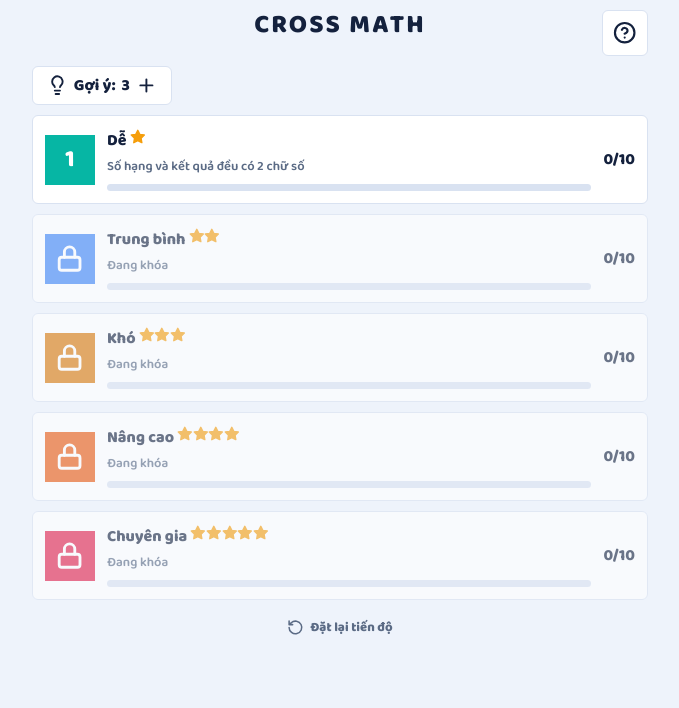
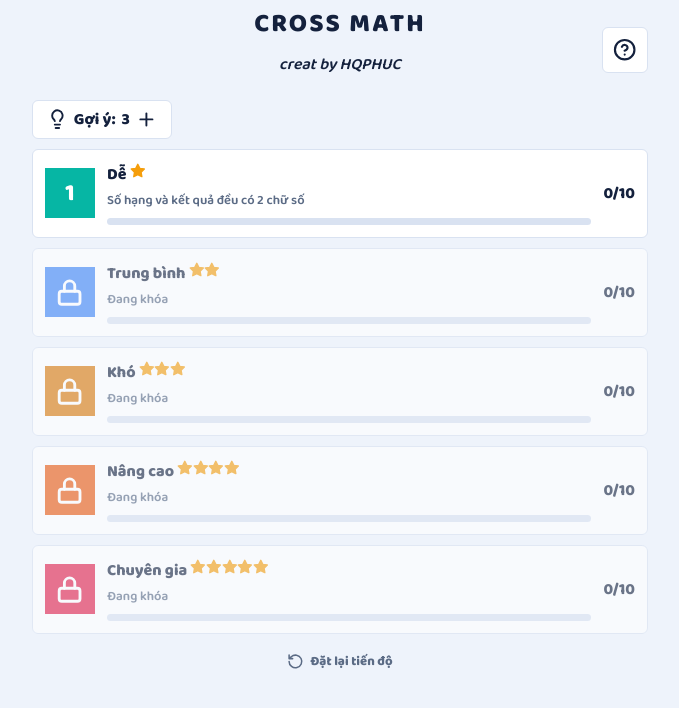
Before and after one commit to hqphuc/ittclub, a plain HTML site: page crossmath.html in a window 1280 px wide. Shown: the whole page, without its empty margins (300-979 px from the left). Drawn offline with Linux system fonts and the light colour scheme.

Commit message:
Add creator attribution in header
Added creator attribution to the header section.

```diff
--- a/crossmath.html
+++ b/crossmath.html
@@ -101,7 +101,7 @@ main{flex:1;display:flex;flex-direction:column;gap:10px}
 <div id="app">
 <header class="top">
  <button class="ib" id="bB" onclick="home()" aria-label="Về trang chủ"><svg class="ic"><use href="#i-back"/></svg></button>
- <div class="ttl"><h1 id="hT">CROSS MATH</h1><div id="hS"></div></div>
+ <div class="ttl"><h1 id="hT">CROSS MATH</h1><br><i>creat by HQPHUC</i><div id="hS"></div></div>
  <button class="ib" onclick="help()" aria-label="Luật chơi"><svg class="ic"><use href="#i-help"/></svg></button>
 </header>
 <main id="home"></main>
```
